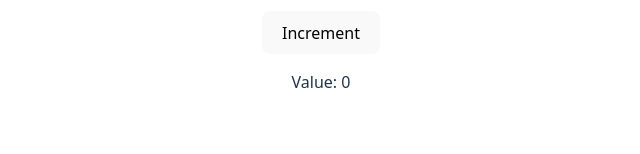
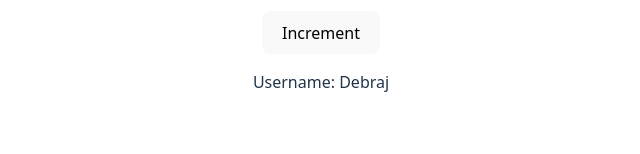
Before and after one commit to debraj137/learn-react, a React (Vite) app: page / in a window 1280 px wide. Shown: the part 146-300 px from the top of the page, without its empty margins (319-959 px from the left). Built offline with nearby package versions, Linux system fonts and the light colour scheme.

Commit message:
Child renders every time, even though name didn’t change. Reason: New object reference → React thinks prop changed

```diff
--- a/src/App.jsx
+++ b/src/App.jsx
@@ -30,9 +30,9 @@ import ModuleCssExample from './modulecss/ModuleCssExample'
 // const handleClick=()=>{
 //   alert('Clicked');
 // }
-function Child({value}){
+function Child({user}){
   console.log('Child rendered')
-  return <p>Value: {value}</p>
+  return <p>Username: {user.name}</p>
 }
 
 
@@ -40,6 +40,7 @@ function App() {
   // const [count, setCount] = useState(0);
   // const [name, setName] = useState('');
   const [count, setCount] = useState(0);
+  const user = { name: "Debraj" }; // new object every render
   console.log('App rendered');
   return (
     <>
@@ -71,7 +72,7 @@ function App() {
       {/* <button onClick={()=>{setCount(count+1)}}>Increment</button> */}
       <h1>{count}</h1>
       <button onClick={()=>setCount(count + 1)}>Increment</button>
-      <Child value={count}/>
+      <Child user={user}/>
     </>
 
   )
```
